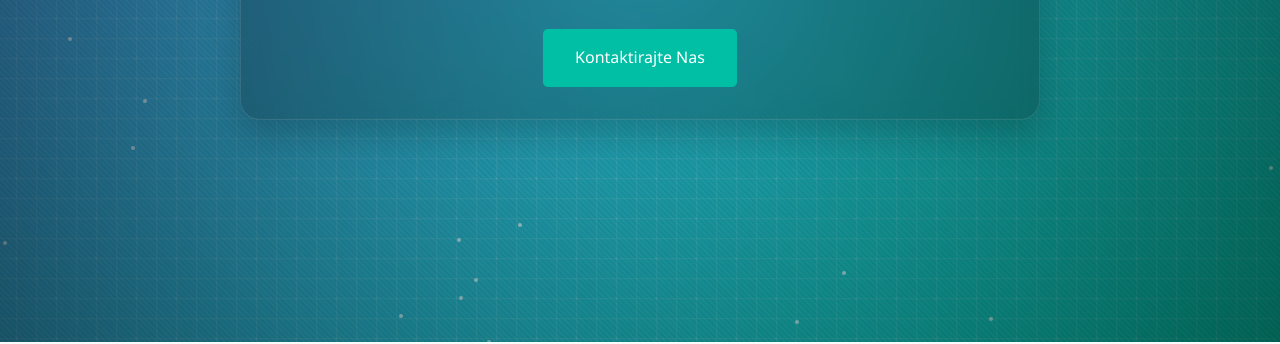
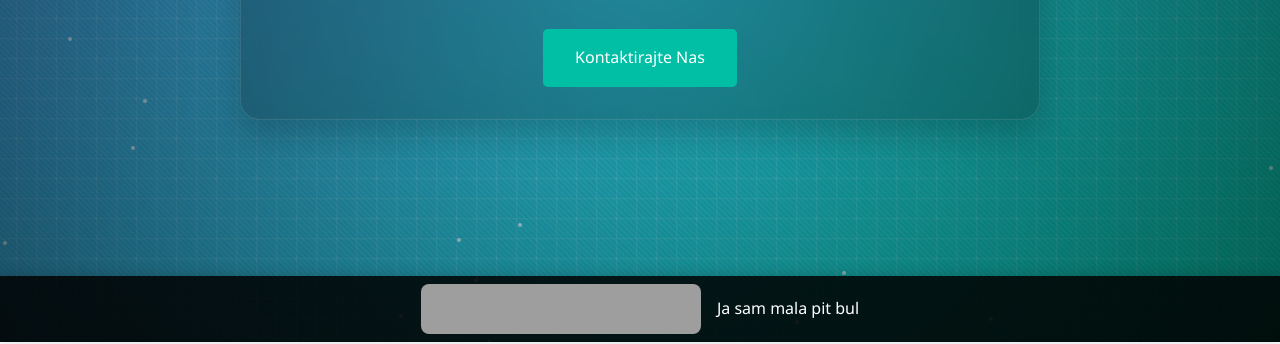
Before and after one commit to Blagoj994/sajticTestic, a plain HTML site: page index.html in a window 1280 px wide. Shown: the part 458-802 px from the top of the page. Drawn offline with nearby package versions, Linux system fonts and the light colour scheme; grey boxes are pictures that could not be loaded.

Commit message:
Add mini YouTube player with 'Ja sam mala pit bul' at the bottom of the page

```diff
--- a/index.html
+++ b/index.html
@@ -156,5 +156,12 @@
     <script src="https://unpkg.com/aos@2.3.1/dist/aos.js"></script>
     <script src="https://cdn.jsdelivr.net/npm/@emailjs/browser@3/dist/email.min.js"></script>
     <script src="js/main.js"></script>
+</footer>
+
+<!-- Mini YouTube Player at the bottom of the page -->
+<div class="mini-yt-player" style="position:fixed;bottom:0;left:0;width:100vw;z-index:9999;background:rgba(0,0,0,0.85);padding:0.5rem 0;display:flex;justify-content:center;align-items:center;box-shadow:0 -2px 12px rgba(0,0,0,0.15);">
+    <iframe width="280" height="50" src="https://www.youtube.com/embed/2Qk5gkqFq9A?autoplay=0&controls=1&loop=1" title="Ja sam mala pit bul" frameborder="0" allow="accelerometer; autoplay; clipboard-write; encrypted-media; gyroscope; picture-in-picture" allowfullscreen style="border-radius:8px;"></iframe>
+    <span style="color:#fff;margin-left:1rem;font-size:1rem;">Ja sam mala pit bul</span>
+</div>
 </body>
 </html>
```
